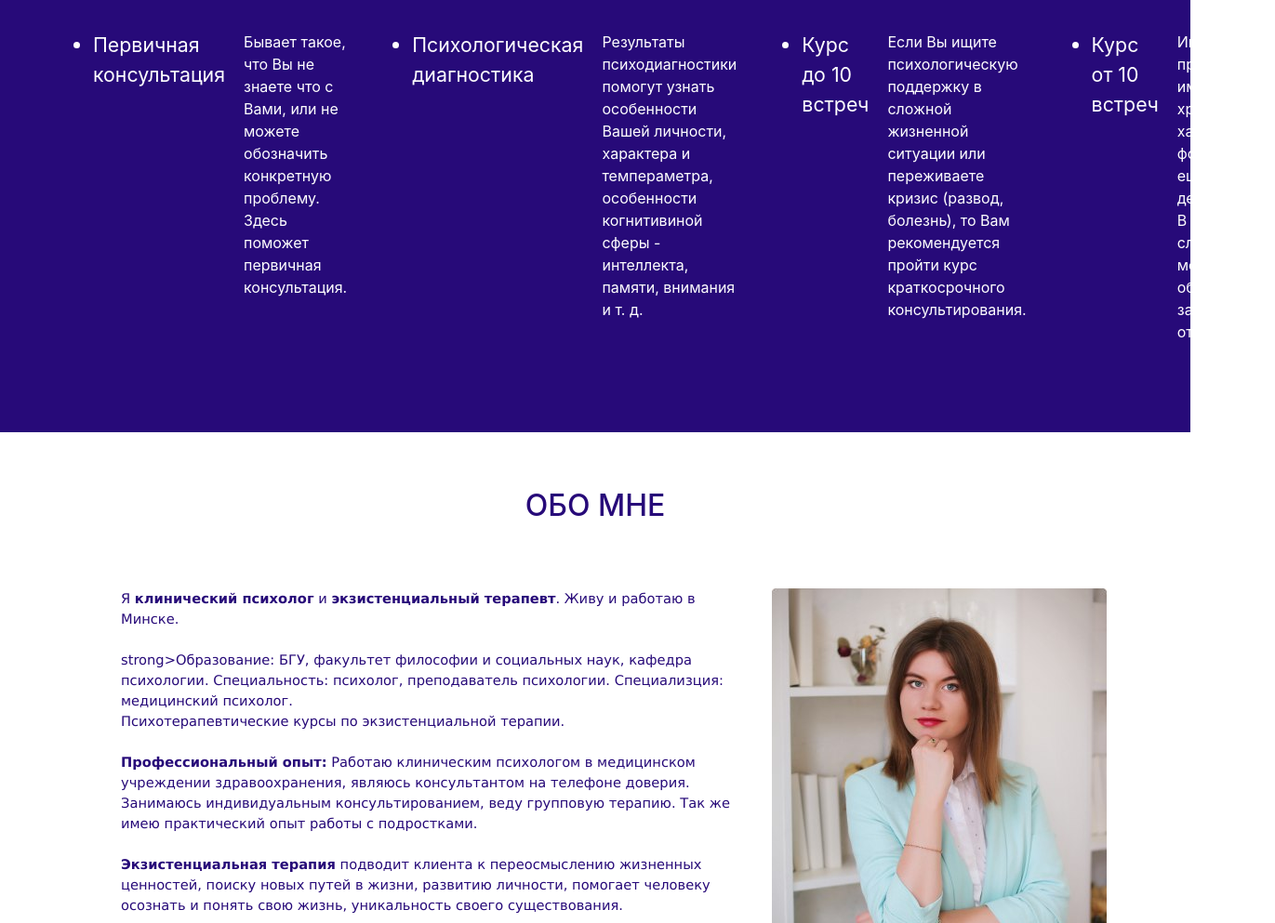
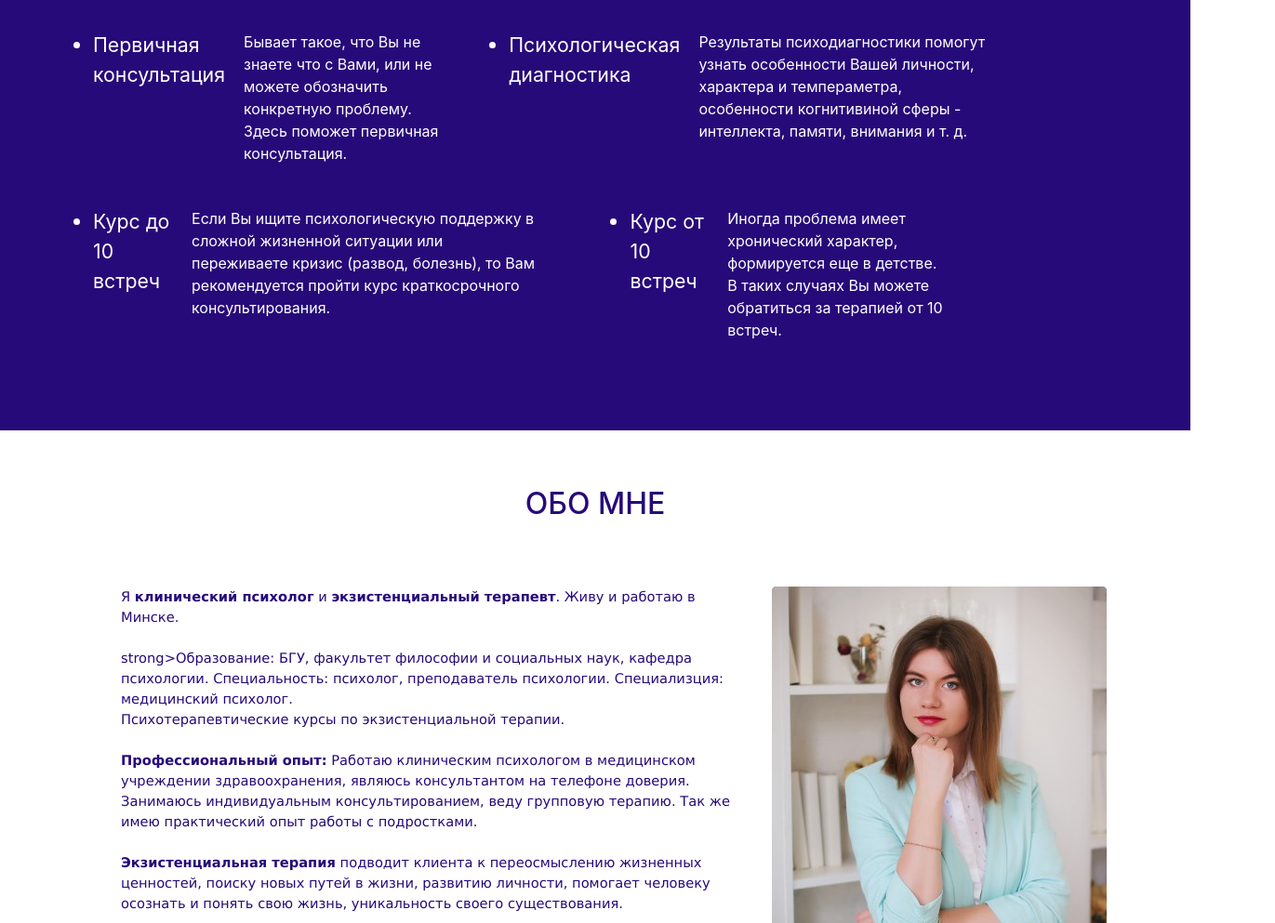
Before and after one commit to evgeniy-web-dev/evgeniy-web-dev.github.io, a plain HTML site: page index.html in a window 1280 px wide. Shown: the part 1855-2848 px from the top of the page at 93% size, 1371 px wide, since content can reach past the window. Drawn offline with nearby package versions, Linux system fonts and the light colour scheme.

Commit message:
Выпускной проект

```diff
--- a/index.html
+++ b/index.html
@@ -321,6 +321,7 @@ body>footer>section>div>p>a:hover {
     <section class="blok3">
         <h1 class="heading3">ВАРИАНТЫ РАБОТЫ</h1>
 
+    <!-- Выровнять -->
         <ul class="spisok1">
             <li>Первичная консультация</li>
                 <ul class="spisok2">
@@ -330,6 +331,9 @@ body>footer>section>div>p>a:hover {
                 <ul class="spisok2">
                     <li>Результаты психодиагностики помогут узнать особенности Вашей личности,<br> характера и темпераметра, особенности когнитивиной сферы - интеллекта, памяти, внимания и т. д.</li>
                 </ul>
+        </ul>
+
+        <ul class="spisok1">
             <li>Курс до 10 встреч</li>
                 <ul class="spisok2">
                     <li>Если Вы ищите психологическую поддержку в сложной жизненной ситуации или<br> переживаете кризис (развод, болезнь), то Вам рекомендуется пройти курс краткосрочного консультирования.</li>
@@ -373,6 +377,7 @@ body>footer>section>div>p>a:hover {
 
 
 
+            <!-- Не выводит иконки на страницу -->
             <link href="https://maxcdn.bootstrapcdn.com/font-awesome/4.7.0/css/font-awesome.min.css" rel="stylesheet" integrity="sha384-wvfXpqpZZVQGK6TAh5PVlGOfQNHSoD2xbE+QkPxCAFlNEevoEH3Sl0sibVcOQVnN" crossorigin="anonymous">
             <div class="wrapper">
                 <ul>
```
Also changed, not shown: services.html (+1 -1 lines).
